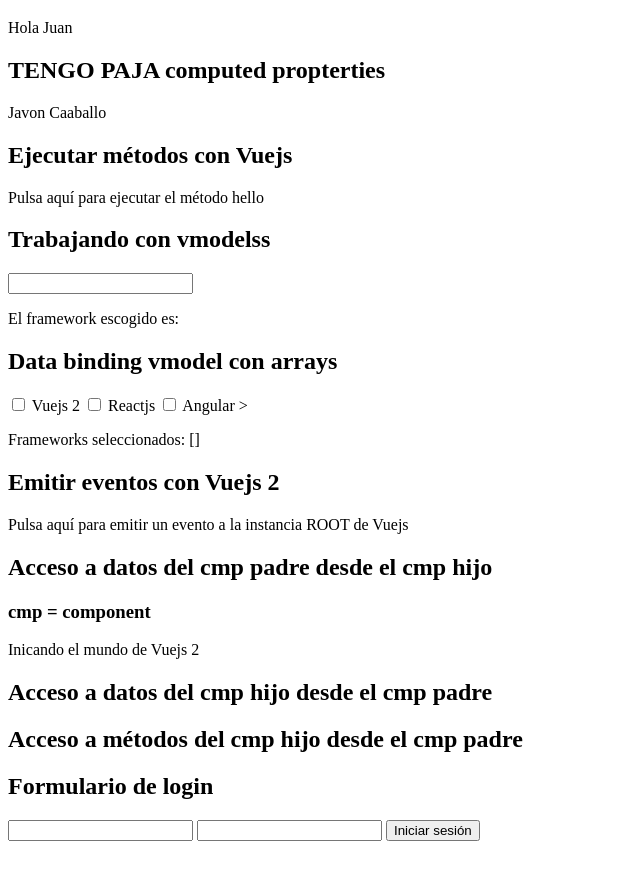
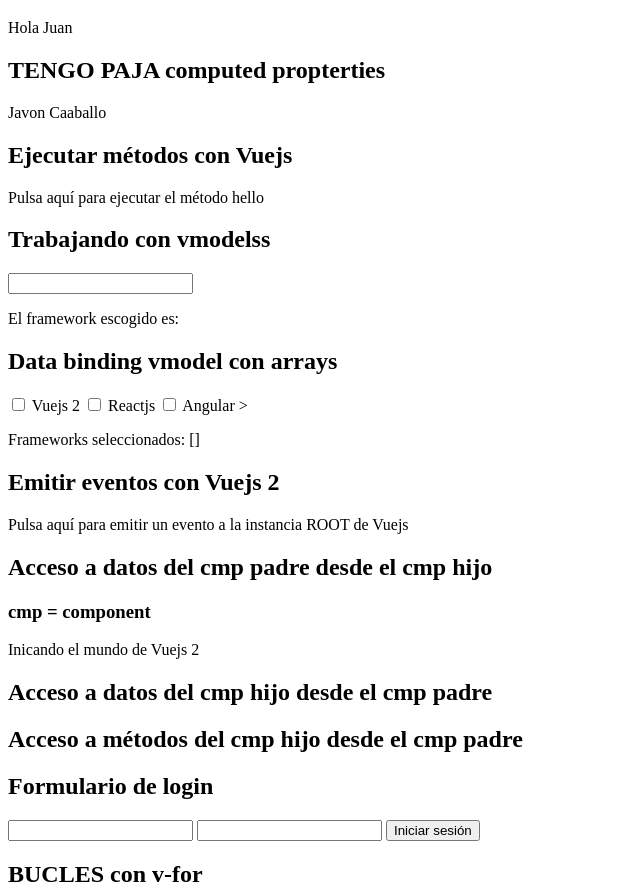
Before and after one commit to javicara/vue-from-scratch, a plain HTML site: page index.html in a window 1280 px wide. Shown: the part 61-952 px from the top of the page, without its empty margins (0-640 px from the left). Drawn offline with nearby package versions, Linux system fonts and the light colour scheme.

Commit message:
v-for para recorrer array y mostrar datos del mismo

```diff
--- a/components/loops.js
+++ b/components/loops.js
@@ -13,11 +13,11 @@ Vue.component('loops', {
     },
   template: `
     <div>
-        <h2>Bucles con v-for</h2>
+        <h2>BUCLES con v-for</h2>
         <ul v-if="frameworks.length">
-            <li v-for="(framework, index) in frameworks" :key="framework.id">
-                ({{ index }}) | {{ framework.name }}
-            </li>
+          <li v-for="(framework, index) in frameworks" :key="framework.id">
+            ({{index+1}}) | {{framework.name}}
+          </li>
         </ul>
     </div>
   `
--- a/index.html
+++ b/index.html
@@ -15,6 +15,7 @@
     <script src="components/child-data.js"></script>
     <script src="components/child-methods.js"></script>
     <script src="components/login-form.js"></script>
+    <script src="components/loops.js"></script>
 
 
 
@@ -31,6 +32,7 @@
         <child-data ref="childData"></child-data>
         <child-methods ref="childMethods"></child-methods>
         <login-form></login-form>
+        <loops></loops>
       </div>
 
       <script>
```
